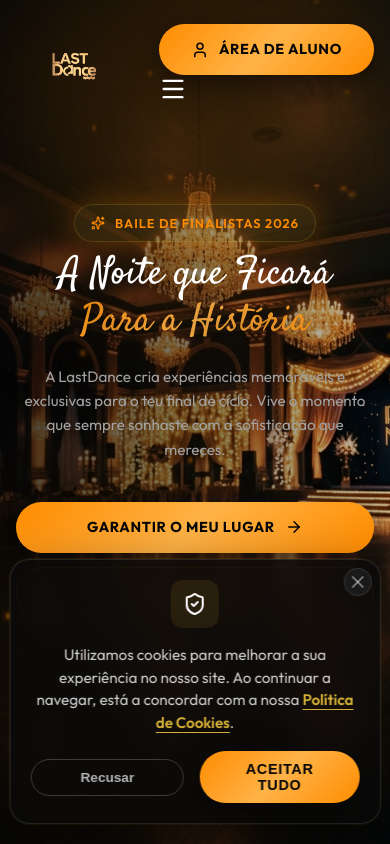
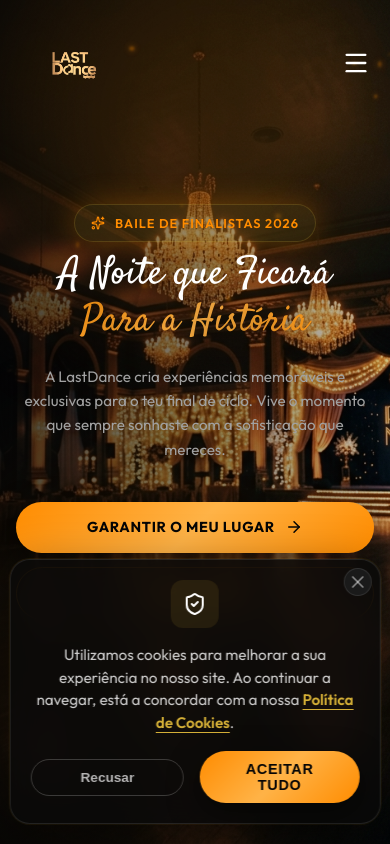
Before and after one commit to guititopedroso/LastDance, a React (Vite) app: page / in a window 390 px wide. Shown: the top 844 px of the page. Built offline with nearby package versions, Linux system fonts and the light colour scheme.

Commit message:
feat: disable preloader on mobile and improve responsive navbar functionality with scroll locking

```diff
--- a/src/App.jsx
+++ b/src/App.jsx
@@ -18,8 +18,15 @@ const Terms = lazy(() => import('./pages/public/Terms'));
 const StarCanvas = lazy(() => import('./components/StarCanvas'));
 
 function App() {
+  // Detetar se é mobile/touch para desativar o Preloader e o StarCanvas
+  const isMobile = useRef(
+    typeof window !== 'undefined' &&
+    (window.innerWidth <= 768 || 'ontouchstart' in window || navigator.maxTouchPoints > 0)
+  ).current;
+
+  // Em mobile, nunca mostra o preloader
   const [isLoading, setIsLoading] = useState(() => {
-    // Check if preloader has already been shown in this session
+    if (isMobile) return false; // mobile: sem preloader, scroll imediato
     return sessionStorage.getItem('preloaderShown') !== 'true';
   });
 
@@ -27,10 +34,6 @@ function App() {
     sessionStorage.setItem('preloaderShown', 'true');
     setIsLoading(false);
   };
-
-  // Não bloqueia o scroll — o preloader é um overlay em cima do conteúdo
-  // Detetar se é mobile/touch para desativar o StarCanvas
-  const isMobile = useRef(window.innerWidth <= 768 || 'ontouchstart' in window).current;
 
   return (
     <Router>
--- a/src/components/Preloader.css
+++ b/src/components/Preloader.css
@@ -11,12 +11,12 @@
   align-items: center;
   z-index: 9999;
   overflow: hidden;
-  /* Nunca bloqueia scroll ou toques no conte\u00fado por baixo */
-  touch-action: none;
+  pointer-events: none;
 }
 
 .preloader-content {
   text-align: center;
+  pointer-events: all;
 }
 
 .preloader-logo-container {
--- a/src/layouts/Navbar.css
+++ b/src/layouts/Navbar.css
@@ -113,6 +113,8 @@
   border: none;
   color: var(--color-white);
   cursor: pointer;
+  padding: 4px;
+  flex-shrink: 0;
 }
 
 .mobile-menu {
@@ -127,6 +129,9 @@
   display: flex;
   align-items: center;
   justify-content: center;
+  overflow-y: auto;
+  overscroll-behavior: contain;
+  touch-action: pan-y;
 }
 
 .mobile-menu-content {
@@ -205,8 +210,18 @@
   .nav-links {
     display: none;
   }
+  /* Esconde o bloco de acções (botão Área de Aluno está no dropdown) */
+  .nav-actions {
+    display: none;
+  }
+  .nav-desktop-only {
+    display: none !important;
+  }
+  /* Hamburger — elemento standalone, sempre no canto */
   .mobile-toggle {
-    display: block;
+    display: flex;
+    align-items: center;
+    justify-content: center;
     z-index: 1001;
   }
   .btn-login-nav {
--- a/src/layouts/Navbar.jsx
+++ b/src/layouts/Navbar.jsx
@@ -14,6 +14,21 @@ const Navbar = () => {
     window.addEventListener('scroll', handleScroll);
     return () => window.removeEventListener('scroll', handleScroll);
   }, []);
+
+  // Bloqueia o scroll do body quando o menu mobile está aberto (fix iOS Safari)
+  useEffect(() => {
+    if (isOpen) {
+      document.body.style.overflow = 'hidden';
+      document.body.style.touchAction = 'none';
+    } else {
+      document.body.style.overflow = '';
+      document.body.style.touchAction = '';
+    }
+    return () => {
+      document.body.style.overflow = '';
+      document.body.style.touchAction = '';
+    };
+  }, [isOpen]);
 
   const navLinks = [
     { name: 'Home', path: '#' },
@@ -87,17 +102,20 @@ const Navbar = () => {
           </motion.a>
         </motion.div>
 
-        {/* Action Buttons */}
+        {/* Action Buttons — botão Área de Aluno escondido no mobile (está no dropdown) */}
         <motion.div
           className="nav-actions"
           initial={{ opacity: 0, x: 20 }}
           animate={{ opacity: 1, x: 0 }}
           transition={{ delay: 0.5, duration: 0.5 }}
         >
-          <Link to="/area-cliente" className="btn-premium">
+          <Link to="/area-cliente" className="btn-premium nav-desktop-only">
             <User size={18} /> Área de Aluno
           </Link>
-          <button className="mobile-toggle" onClick={() => setIsOpen(!isOpen)}>
+        </motion.div>
+
+        {/* Hamburger — sempre no canto direito no mobile */}
+        <button className="mobile-toggle" onClick={() => setIsOpen(!isOpen)} aria-label="Abrir menu">
           <AnimatePresence mode="wait">
             {isOpen
               ? <motion.span key="x" initial={{ rotate: -90, opacity: 0 }} animate={{ rotate: 0, opacity: 1 }} exit={{ rotate: 90, opacity: 0 }} transition={{ duration: 0.2 }}><X size={28} /></motion.span>
@@ -105,7 +123,6 @@ const Navbar = () => {
             }
           </AnimatePresence>
         </button>
-        </motion.div>
       </div>
 
       {/* Mobile Menu */}
@@ -118,11 +135,6 @@ const Navbar = () => {
             exit={{ opacity: 0, x: '100%' }}
             transition={{ type: 'spring', damping: 25, stiffness: 200 }}
           >
-            {/* Botão para fechar no canto superior */}
-            <button className="close-menu-btn" onClick={() => setIsOpen(false)}>
-              <X size={32} />
-            </button>
-
             <div className="mobile-menu-content">
               {navLinks.map((link, i) => (
                 <motion.a
```
Lines whose indentation alone changed are shown as unchanged.
